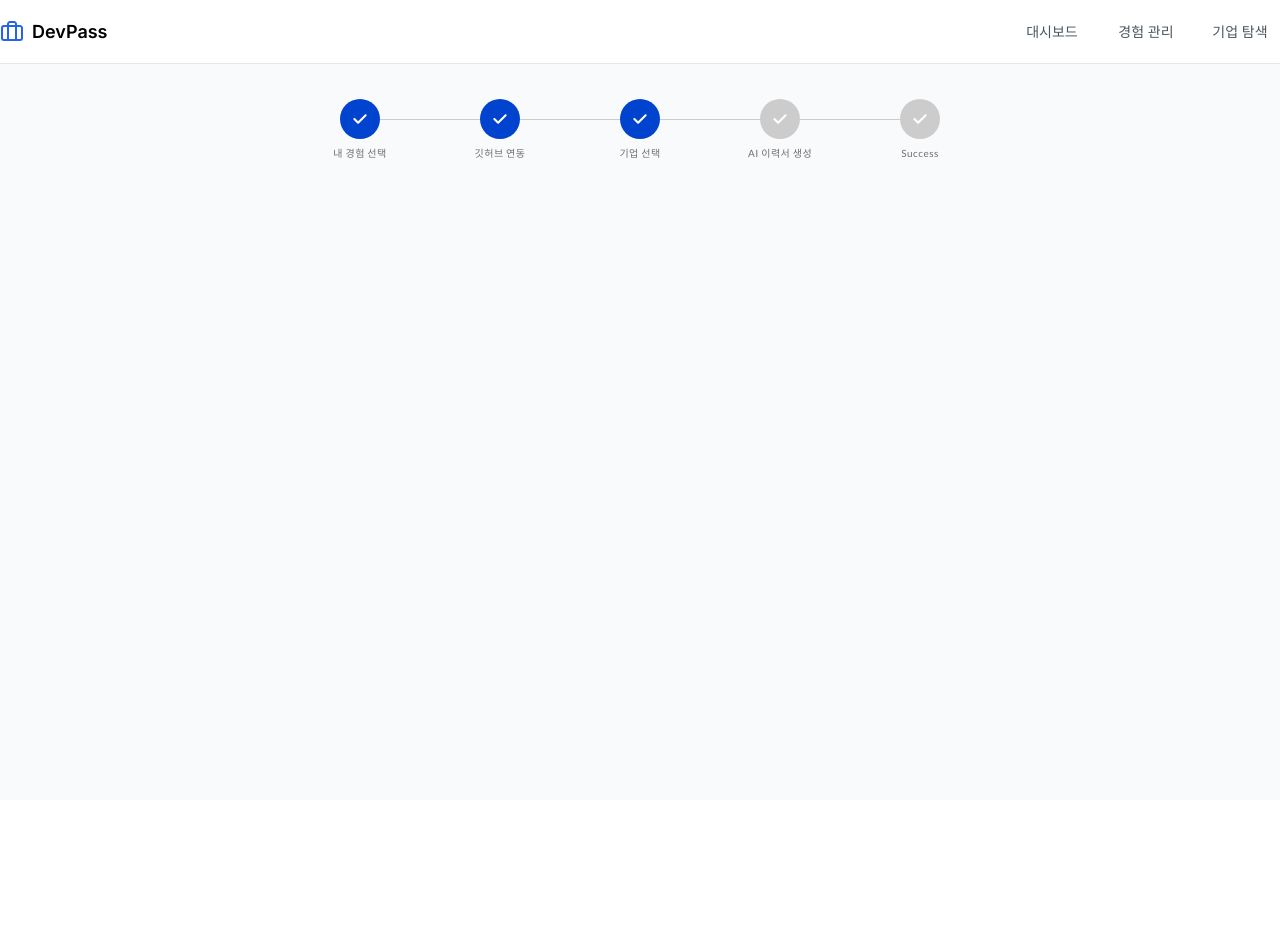
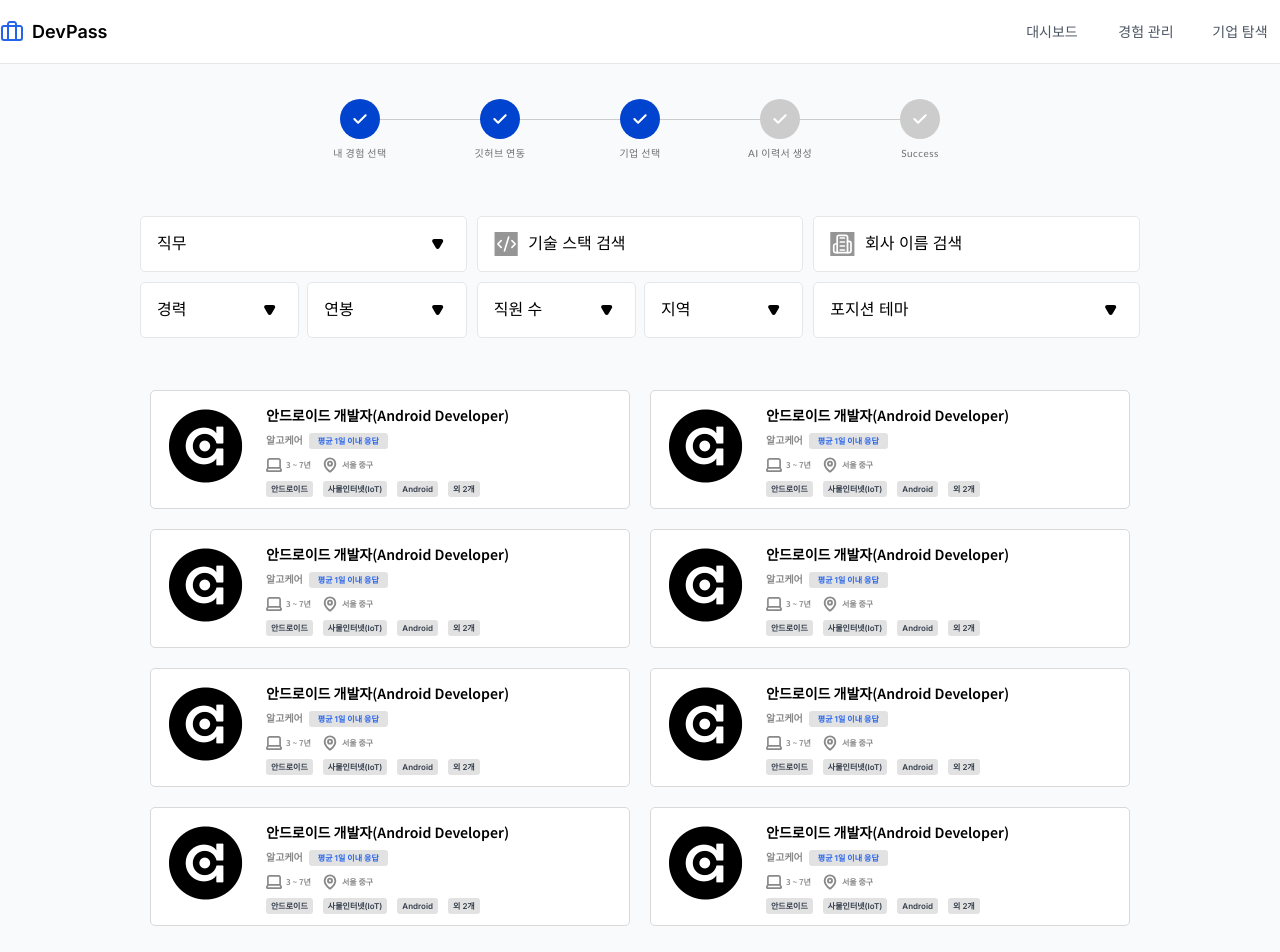
Before and after one commit to DevPass-Inc/frontend, a React (Vite) app: page /resume/company in a window 1280 px wide. Shown: the top 952 px of the page. Before the commit the page ends 800 px from the top, so only its background shows below. Built offline with nearby package versions, Linux system fonts and the light colour scheme.

Commit message:
design: 기업 선택 페이지 퍼블리싱

```diff
--- a/src/pages/Resume/ResumeCompany/ResumeCompany.tsx
+++ b/src/pages/Resume/ResumeCompany/ResumeCompany.tsx
@@ -1,3 +1,7 @@
+import Dropdown from '../../../shared/components/Dropdown';
+import JobPost from '../../../shared/components/JobPost';
+import Pagination from '../../../shared/components/Pagination';
+import SearchItem from '../../../shared/components/SearchItem';
 import Stepper from '../../../shared/components/Stepper';
 
 // Step
@@ -16,6 +20,52 @@ function ResumeCompany() {
         <div className='flex flex-col items-center'>
           {/* Step Progress Bar */}
           <Stepper step={STEP} currentStep={3} width={700} />
+
+          {/* 검색/필터 영역 */}
+          <div className='mt-8.75 flex h-30.5 w-250 items-center justify-center gap-2.5'>
+            {/* 직무 / 경력 연봉 */}
+            <div className='flex h-full w-full flex-col gap-2.5'>
+              <Dropdown width={'full'} height={56} title={'직무'} />
+              <div className='flex h-14 w-full gap-2'>
+                <Dropdown width={'full'} height={'full'} title={'경력'} />
+                <Dropdown width={'full'} height={'full'} title={'연봉'} />
+              </div>
+            </div>
+
+            {/* 기술 스택 검색 / 직원 수 / 지역 */}
+            <div className='flex h-full w-full flex-col gap-2.5'>
+              <SearchItem type={'stack'} width={'full'} height={56} />
+              <div className='flex h-14 w-full gap-2'>
+                <Dropdown width={'full'} height={'full'} title={'직원 수'} />
+                <Dropdown width={'full'} height={'full'} title={'지역'} />
+              </div>
+            </div>
+
+            {/* 회사 이름 검색 / 포지션 테마 */}
+            <div className='flex h-full w-full flex-col gap-2.5'>
+              <SearchItem type={'company'} width={'full'} height={56} />
+              <Dropdown width={'full'} height={56} title={'포지션 테마'} />
+            </div>
+          </div>
+
+          {/* 기업 공고 그리드 */}
+          <div className='mt-10.5 flex w-full flex-col items-center'>
+            <div className='grid h-139 w-250 grid-cols-2 grid-rows-4'>
+              <JobPost />
+              <JobPost />
+              <JobPost />
+              <JobPost />
+              <JobPost />
+              <JobPost />
+              <JobPost />
+              <JobPost />
+            </div>
+          </div>
+
+          {/* 페이지네이션 */}
+          <div className='mt-10'>
+            <Pagination />
+          </div>
         </div>
       </div>
     </div>
```
